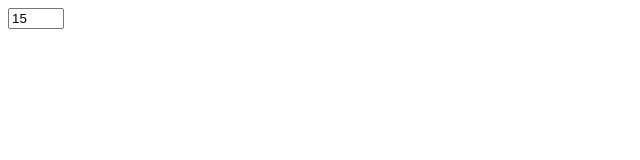
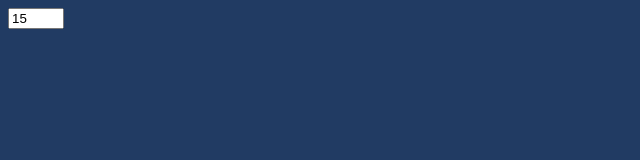
Before and after one commit to DivjyotSinghSuri/FSD-CSS, a plain HTML site: page Selector.html in a window 1280 px wide. Shown: the whole page, without its empty margins (0-640 px from the left). Drawn offline with Linux system fonts and the light colour scheme.

Commit message:
style.css

```diff
--- a/style.css
+++ b/style.css
@@ -1,3 +1,64 @@
-div {
-background-color: currentColor;
-padding: 15px;}
+body{
+  background-color: rgb(33, 59, 99)    ;
+  color: white;
+}
+
+/* a[target="_top"]{
+  background-color: yellow;
+}
+
+a{
+  background-color: white;
+} */
+
+/* .class1 .class2{
+  background-color: yellow;
+  color: black;
+}
+
+.class1.class2{
+  color: brown;
+  background-color: pink;
+} */
+
+/* .para{
+  width: 10%;
+}
+.button{
+  width: 90%;
+}*/
+/*div[
+  data-color="red"
+]
+{
+  color red
+}*/
+/*
+[class*="foo"]
+{ color: red;
+ }*/
+ /*[class^="foo-"]
+ {
+  color:brown;
+ }*/
+ /* [lang="EN"]
+ {color: tomato;}*/
+ /*
+ div span[
+data-color="red"
+{color:yellow;}]*/
+
+/*p ~ p {
+  color: red;
+}*/
+/*
+.warning {
+  color: rgb(160, 103, 16);
+}
+ .important {
+  color: brown;
+ }
+  */
+  input :in-range {
+    border: 1px solid blue;
+  }
```
